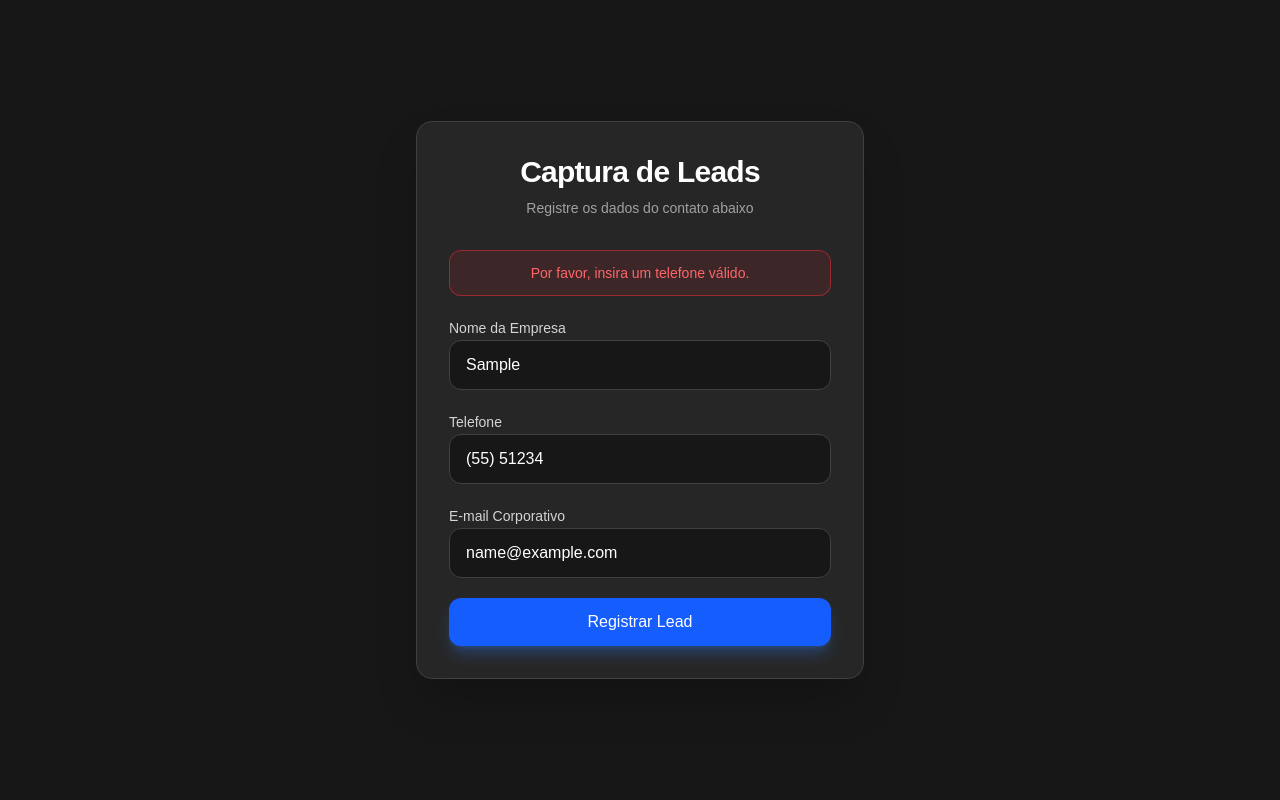
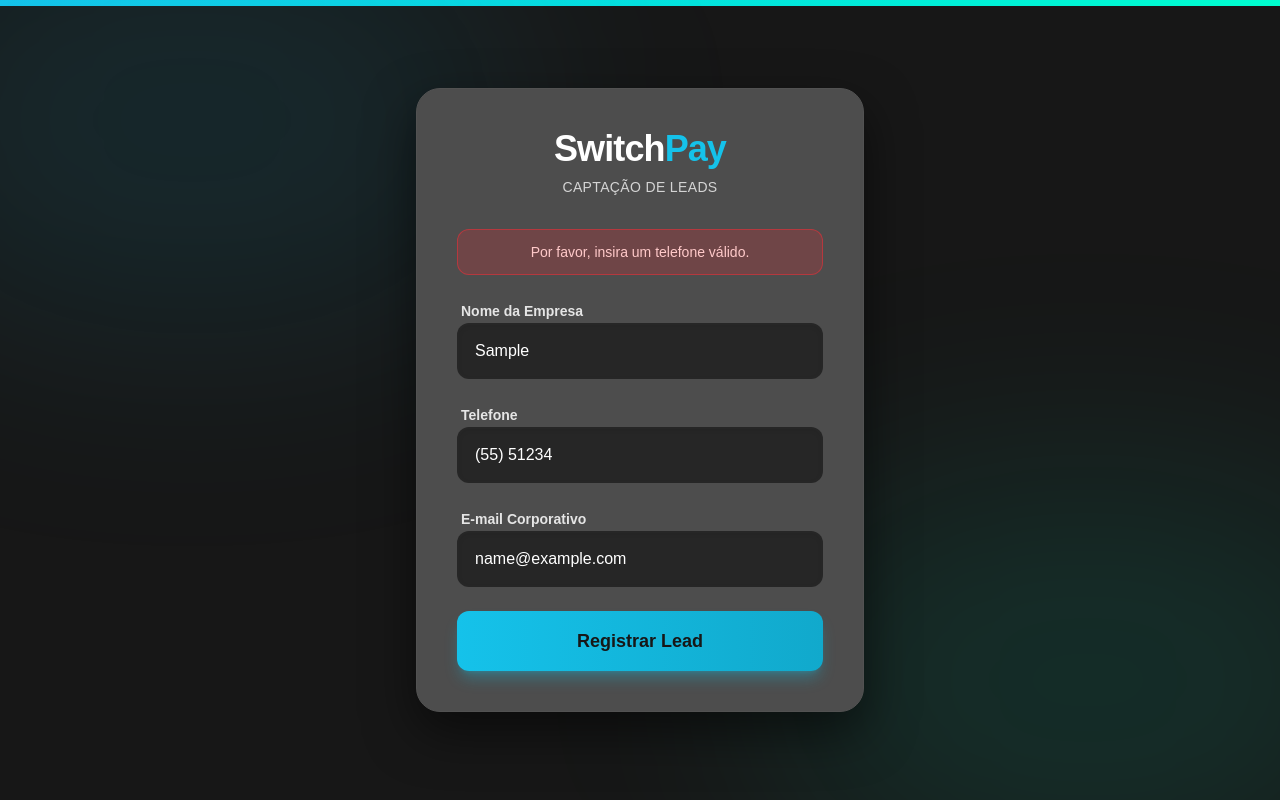
Before and after one commit to LeoneoVasques/leadcatcher, a Next.js app: page / in a window 1280 px wide. Both pictures are taken after typing "Sample", "5551234", "name@example.com" into the empty fields and a click on the button "Registrar Lead". Built offline with nearby package versions, Linux system fonts and the light colour scheme.

Commit message:
feat: add lead capture form page and remove redundant lock file

```diff
--- a/app/page.js
+++ b/app/page.js
@@ -9,14 +9,14 @@
     email: '',
   });
   const [loading, setLoading] = useState(false);
-  const [success, setSuccess] = useState(false);
+  const [showModal, setShowModal] = useState(false);
   const [error, setError] = useState('');
 
   const handlePhoneChange = (e) => {
     let value = e.target.value.replace(/\D/g, '');
     if (value.length > 11) value = value.slice(0, 11);
 
-    // Format: (XX) XXXXX-XXXX
+    // Formatação automática para: (XX) XXXXX-XXXX
     let formatted = value;
     if (value.length > 2) {
       formatted = `(${value.slice(0, 2)}) ${value.slice(2)}`;
@@ -37,7 +37,7 @@
     e.preventDefault();
     setError('');
 
-    // Validations
+    // Validações
     if (!formData.empresa.trim() || !formData.telefone.trim() || !formData.email.trim()) {
       setError('Por favor, preencha todos os campos.');
       return;
@@ -61,8 +61,8 @@
       });
 
       if (res.ok) {
-        setSuccess(true);
-        setFormData({ empresa: '', telefone: '', email: '' });
+        setShowModal(true); // Abre o Modal em vez de trocar a tela inteira
+        setFormData({ empresa: '', telefone: '', email: '' }); // Limpa o formulário atrás do modal
       } else {
         const data = await res.json();
         setError(data.error || 'Erro ao enviar dados. Tente novamente.');
@@ -75,36 +75,32 @@
   };
 
   return (
-    <main className="min-h-screen bg-neutral-900 text-neutral-100 flex flex-col items-center justify-center p-4">
-      <div className="w-full max-w-md p-8 bg-neutral-800 rounded-2xl shadow-2xl border border-neutral-700">
-        <h1 className="text-3xl font-bold mb-2 text-center text-white tracking-tight">Captura de Leads</h1>
-        <p className="text-neutral-400 mb-8 text-center text-sm">Registre os dados do contato abaixo</p>
+    <main className="min-h-screen bg-neutral-900 text-neutral-100 flex flex-col items-center justify-center p-4 relative overflow-hidden">
 
-        {success ? (
-          <div className="flex flex-col items-center animate-in fade-in zoom-in duration-300">
-            <div className="w-16 h-16 bg-green-500/20 text-green-500 rounded-full flex items-center justify-center mb-4">
-              <svg className="w-8 h-8" fill="none" stroke="currentColor" viewBox="0 0 24 24" xmlns="http://www.w3.org/2000/svg">
-                <path strokeLinecap="round" strokeLinejoin="round" strokeWidth={2} d="M5 13l4 4L19 7" />
-              </svg>
+      {/* Background Decorativo com as cores da SwitchPay */}
+      <div className="absolute top-0 left-0 w-full h-1.5 bg-gradient-to-r from-[#15c2ea] to-[#00fecf]"></div>
+      <div className="absolute top-[-10%] left-[-10%] w-[50%] h-[50%] rounded-full bg-[#15c2ea]/10 blur-[120px] pointer-events-none"></div>
+      <div className="absolute bottom-[-10%] right-[-10%] w-[50%] h-[50%] rounded-full bg-[#00fecf]/10 blur-[120px] pointer-events-none"></div>
+
+      {/* Container Principal do Formulário */}
+      <div className="w-full max-w-md p-8 sm:p-10 bg-[#4d4d4d] rounded-3xl shadow-[0_20px_50px_rgba(0,0,0,0.5)] border border-neutral-600 relative z-10">
+
+        <div className="mb-8 text-center">
+          <h1 className="text-4xl font-extrabold tracking-tight text-white mb-2">
+            Switch<span className="text-[#15c2ea]">Pay</span>
+          </h1>
+          <p className="text-neutral-300 text-sm font-medium tracking-wide uppercase">Captação de Leads</p>
         </div>
-            <h2 className="text-xl font-semibold mb-6">Obrigado! Dados registrados.</h2>
-            <button
-              onClick={() => setSuccess(false)}
-              className="w-full bg-neutral-700 hover:bg-neutral-600 text-white font-medium py-3 px-4 rounded-xl transition-all duration-200"
-            >
-              Cadastrar novo lead
-            </button>
-          </div>
-        ) : (
-          <form onSubmit={handleSubmit} className="space-y-5">
+
+        <form onSubmit={handleSubmit} className="space-y-6">
           {error && (
-              <div className="bg-red-500/10 border border-red-500/50 text-red-400 px-4 py-3 rounded-xl text-sm text-center">
+            <div className="bg-red-500/20 border border-red-500/50 text-red-200 px-4 py-3 rounded-xl text-sm text-center font-medium animate-in fade-in">
               {error}
             </div>
           )}
 
-            <div className="space-y-1">
-              <label htmlFor="empresa" className="text-sm font-medium text-neutral-300">Nome da Empresa</label>
+          <div className="space-y-1.5">
+            <label htmlFor="empresa" className="text-sm font-semibold text-neutral-200 ml-1">Nome da Empresa</label>
             <input
               type="text"
               id="empresa"
@@ -112,13 +108,13 @@
               value={formData.empresa}
               onChange={handleChange}
               placeholder="Ex: Tech Solutions"
-                className="w-full bg-neutral-900 border border-neutral-700 text-white placeholder-neutral-500 rounded-xl px-4 py-3 focus:outline-none focus:ring-2 focus:ring-blue-500 focus:border-transparent transition-all"
+              className="w-full bg-neutral-800 border-2 border-transparent text-white placeholder-neutral-500 rounded-xl px-4 py-3.5 focus:outline-none focus:border-[#15c2ea] focus:ring-1 focus:ring-[#15c2ea] transition-all shadow-inner"
               required
             />
           </div>
 
-            <div className="space-y-1">
-              <label htmlFor="telefone" className="text-sm font-medium text-neutral-300">Telefone</label>
+          <div className="space-y-1.5">
+            <label htmlFor="telefone" className="text-sm font-semibold text-neutral-200 ml-1">Telefone</label>
             <input
               type="tel"
               id="telefone"
@@ -126,13 +122,13 @@
               value={formData.telefone}
               onChange={handlePhoneChange}
               placeholder="(11) 99999-9999"
-                className="w-full bg-neutral-900 border border-neutral-700 text-white placeholder-neutral-500 rounded-xl px-4 py-3 focus:outline-none focus:ring-2 focus:ring-blue-500 focus:border-transparent transition-all"
+              className="w-full bg-neutral-800 border-2 border-transparent text-white placeholder-neutral-500 rounded-xl px-4 py-3.5 focus:outline-none focus:border-[#15c2ea] focus:ring-1 focus:ring-[#15c2ea] transition-all shadow-inner"
               required
             />
           </div>
 
-            <div className="space-y-1">
-              <label htmlFor="email" className="text-sm font-medium text-neutral-300">E-mail Corporativo</label>
+          <div className="space-y-1.5">
+            <label htmlFor="email" className="text-sm font-semibold text-neutral-200 ml-1">E-mail Corporativo</label>
             <input
               type="email"
               id="email"
@@ -140,7 +136,7 @@
               value={formData.email}
               onChange={handleChange}
               placeholder="contato@empresa.com"
-                className="w-full bg-neutral-900 border border-neutral-700 text-white placeholder-neutral-500 rounded-xl px-4 py-3 focus:outline-none focus:ring-2 focus:ring-blue-500 focus:border-transparent transition-all"
+              className="w-full bg-neutral-800 border-2 border-transparent text-white placeholder-neutral-500 rounded-xl px-4 py-3.5 focus:outline-none focus:border-[#15c2ea] focus:ring-1 focus:ring-[#15c2ea] transition-all shadow-inner"
               required
             />
           </div>
@@ -148,23 +144,47 @@
           <button
             type="submit"
             disabled={loading}
-              className="w-full bg-blue-600 hover:bg-blue-700 disabled:bg-blue-800 disabled:cursor-not-allowed text-white font-medium py-3 px-4 rounded-xl transition-all duration-200 mt-4 flex items-center justify-center space-x-2 shadow-lg shadow-blue-500/30"
+            className="w-full bg-gradient-to-r from-[#15c2ea] to-[#11a9cc] hover:from-[#00fecf] hover:to-[#00fecf] disabled:opacity-70 disabled:cursor-not-allowed text-neutral-900 font-extrabold text-lg py-4 px-4 rounded-xl transition-all duration-300 mt-4 flex items-center justify-center space-x-2 shadow-lg shadow-[#15c2ea]/30 transform hover:-translate-y-0.5 active:translate-y-0"
           >
             {loading ? (
               <>
-                  <svg className="animate-spin -ml-1 mr-2 h-5 w-5 text-white" xmlns="http://www.w3.org/2000/svg" fill="none" viewBox="0 0 24 24">
+                <svg className="animate-spin -ml-1 mr-3 h-5 w-5 text-neutral-900" xmlns="http://www.w3.org/2000/svg" fill="none" viewBox="0 0 24 24">
                   <circle className="opacity-25" cx="12" cy="12" r="10" stroke="currentColor" strokeWidth="4"></circle>
                   <path className="opacity-75" fill="currentColor" d="M4 12a8 8 0 018-8V0C5.373 0 0 5.373 0 12h4zm2 5.291A7.962 7.962 0 014 12H0c0 3.042 1.135 5.824 3 7.938l3-2.647z"></path>
                 </svg>
-                  <span>Enviando...</span>
+                <span>Processando...</span>
               </>
             ) : (
               <span>Registrar Lead</span>
             )}
           </button>
         </form>
+      </div>
+
+      {/* Modal de Sucesso (Popup) */}
+      {showModal && (
+        <div className="fixed inset-0 z-50 flex items-center justify-center p-4 bg-black/80 backdrop-blur-sm animate-in fade-in duration-200">
+          <div className="bg-[#4d4d4d] w-full max-w-sm rounded-3xl p-8 shadow-2xl border border-neutral-600 flex flex-col items-center text-center transform animate-in zoom-in-95 duration-200">
+            <div className="w-20 h-20 bg-[#00fecf]/10 rounded-full flex items-center justify-center mb-6 shadow-inner ring-1 ring-[#00fecf]/30">
+              <svg className="w-10 h-10 text-[#00fecf]" fill="none" stroke="currentColor" viewBox="0 0 24 24" xmlns="http://www.w3.org/2000/svg">
+                <path strokeLinecap="round" strokeLinejoin="round" strokeWidth={2.5} d="M5 13l4 4L19 7" />
+              </svg>
+            </div>
+
+            <h2 className="text-2xl font-extrabold text-white mb-2">Sucesso!</h2>
+            <p className="text-neutral-300 mb-8 font-medium">
+              Os dados do lead foram registrados de forma segura.
+            </p>
+
+            <button
+              onClick={() => setShowModal(false)}
+              className="w-full bg-gradient-to-r from-[#15c2ea] to-[#11a9cc] hover:from-[#00fecf] hover:to-[#00fecf] text-neutral-900 font-extrabold text-lg py-3.5 px-4 rounded-xl transition-all duration-300 shadow-lg shadow-[#15c2ea]/30"
+            >
+              Novo Cadastro
+            </button>
+          </div>
+        </div>
       )}
-      </div>
     </main>
   );
 }
```
Also changed, not shown: 1 other file (tests, documents, lock files or other folders). Lines whose indentation alone changed are shown as unchanged.
